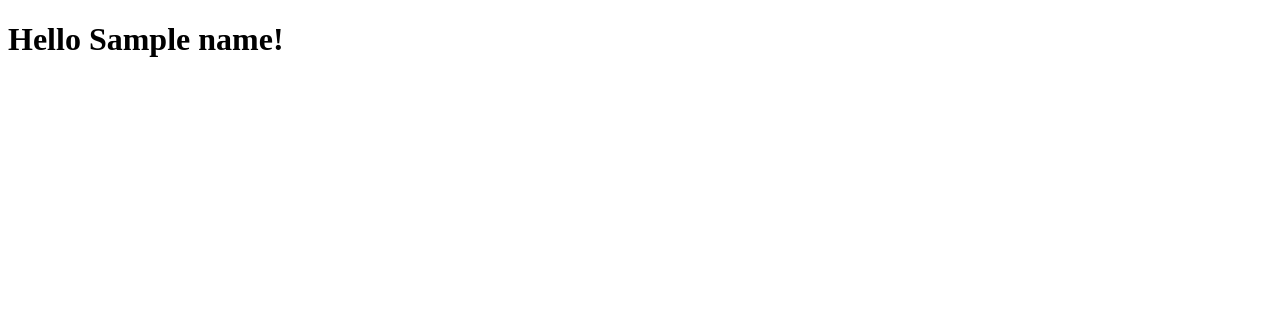
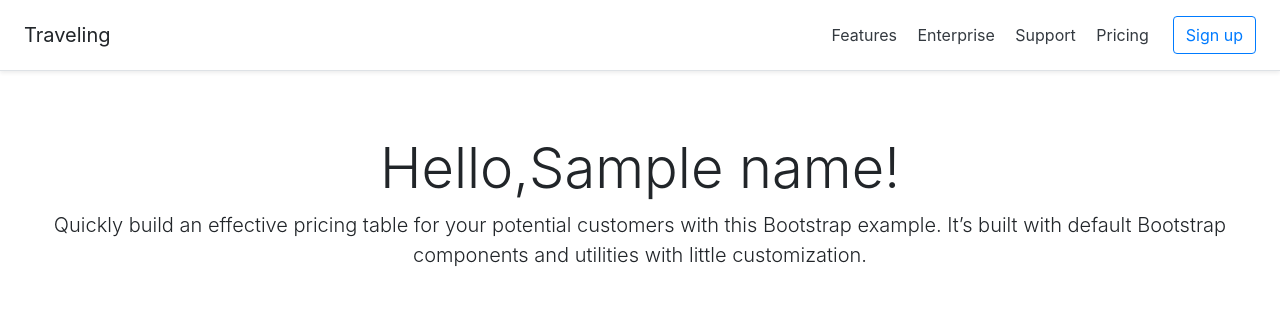
Before and after one commit to viktorsmer/cod, a Django app: template templates/home.html in a window 1280 px wide. Shown: the top 309 px of the page. Run offline with Django 3.2, Linux system fonts and the light colour scheme; the template is opened without the code that fills it: most values are stand-ins (such as "Sample title", 1, 10 or a date in 2020).

Commit message:
работа с Butstrap

```diff
--- a/templates/base.html
+++ b/templates/base.html
@@ -8,11 +8,11 @@
     <!-- Bootstrap CSS -->
     <link rel="stylesheet" href="https://cdn.jsdelivr.net/npm/bootstrap@4.5.3/dist/css/bootstrap.min.css" integrity="sha384-TX8t27EcRE3e/ihU7zmQxVncDAy5uIKz4rEkgIXeMed4M0jlfIDPvg6uqKI2xXr2" crossorigin="anonymous">
 
-    <title>Hello, !</title>
+    <title>{% block title%} {%endblock%}</title>
   </head>
   <body>
   <div class="d-flex flex-column flex-md-row align-items-center p-3 px-md-4 mb-3 bg-white border-bottom shadow-sm">
-  <h5 class="my-0 mr-md-auto font-weight-normal">Company name</h5>
+  <h5 class="my-0 mr-md-auto font-weight-normal">Traveling</h5>
   <nav class="my-2 my-md-0 mr-md-3">
     <a class="p-2 text-dark" href="#">Features</a>
     <a class="p-2 text-dark" href="#">Enterprise</a>
@@ -22,10 +22,7 @@
   <a class="btn btn-outline-primary" href="#">Sign up</a>
 </div>
 
-<div class="pricing-header px-3 py-3 pt-md-5 pb-md-4 mx-auto text-center">
-  <h1 class="display-4">Hello,{{name}}!</h1>
-  <p class="lead">Quickly build an effective pricing table for your potential customers with this Bootstrap example. It’s built with default Bootstrap components and utilities with little customization.</p>
-</div>
+{% block content%} {%endblock%}
 
 
     <!-- Optional JavaScript; choose one of the two! -->
--- a/templates/home.html
+++ b/templates/home.html
@@ -1,13 +1,7 @@
-<!DOCTYPE html>
-<html lang="en">
-<head>
-    <meta charset="UTF-8">
-    <title>Title</title>
-
-</head>
-<body>
-
-	<h1> Hello {{name}}!</h1>
-
-</body>
-</html>
+{% extends "base.html"%}
+{% block title%}Home page {%endblock%}
+{% block content %} <div class="pricing-header px-3 py-3 pt-md-5 pb-md-4 mx-auto text-center">
+  <h1 class="display-4">Hello,{{name}}!</h1>
+  <p class="lead">Quickly build an effective pricing table for your potential customers with this Bootstrap example. It’s built with default Bootstrap components and utilities with little customization.</p>
+</div>
+{% endblock%}
--- a/travel/views.py
+++ b/travel/views.py
@@ -5,4 +5,4 @@ def home_view(request):
 	name = "Bob"
 	context = {'name': 'Dave'}
 
-	return render(request, 'base.html', context)
+	return render(request, 'home.html', context)
```
